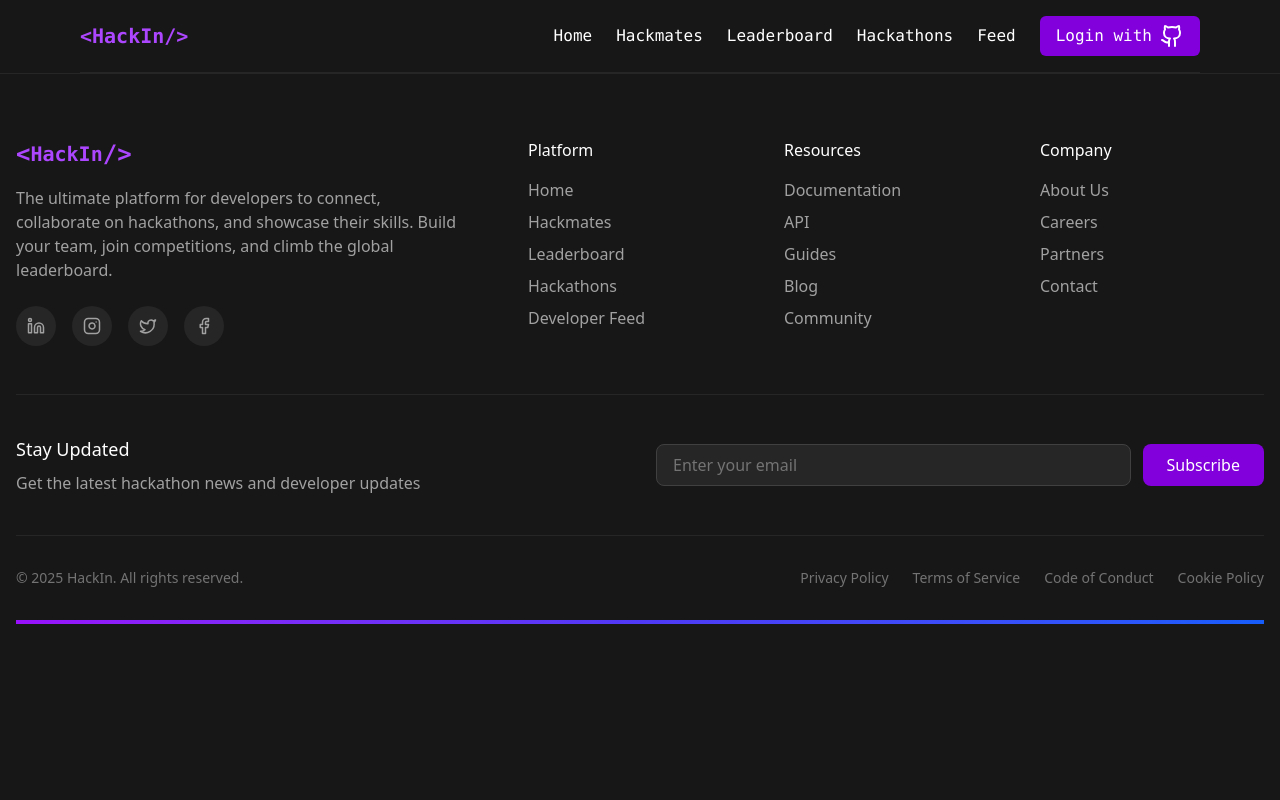
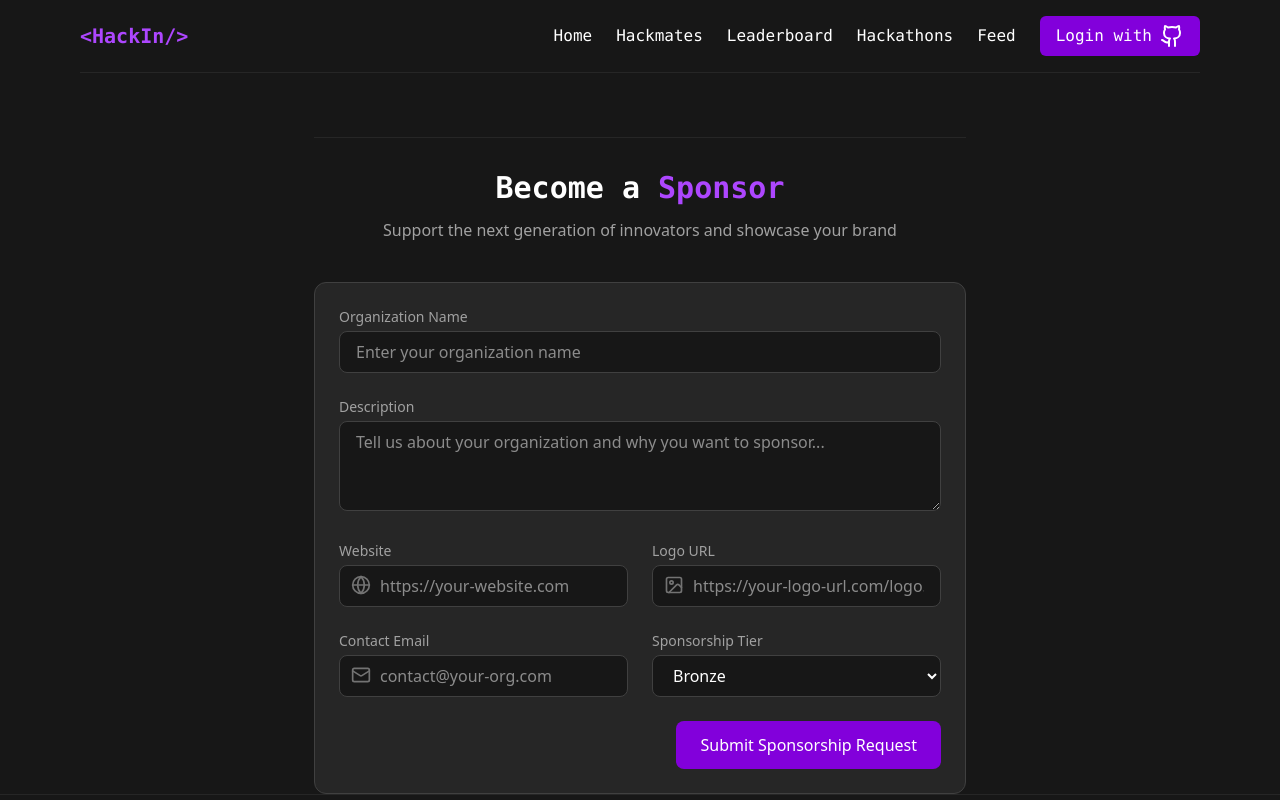
Before and after one commit to vatsalvyas1/HackIn, a React (Vite) app in the folder frontend/: page /add-sponsor in a window 1280 px wide. Shown: the top 800 px of the page. Built offline with nearby package versions, Linux system fonts and the light colour scheme.

Commit message:
feat: add sponsor management feature; implement AddSponsor component and SponsorPlaceholder

```diff
--- a/frontend/src/App.jsx
+++ b/frontend/src/App.jsx
@@ -15,6 +15,7 @@ import Hackathon from './components/Hackathon.jsx'
 import HackathonForm from './components/HackathonForm.jsx'
 import HackathonDetails from './components/HackathonDetails.jsx'
 import JoinHackathon from './components/JoinHackathon.jsx'
+import AddSponsor from './components/AddSponsor.jsx'
 
 function App() {
   return (
@@ -36,6 +37,7 @@ function App() {
         <Route path='/feed' element={<DevFeed />} />
         <Route path='/hackathon/:id' element={<HackathonDetails />} />
         <Route path='/hackathon/:id/apply' element={<JoinHackathon />} />
+        <Route path='/add-sponsor' element={<AddSponsor />} />
       </Routes>
       <Footer />
     </Router>
--- /dev/null
+++ b/frontend/src/components/AddSponsor.jsx
@@ -0,0 +1,206 @@
+import { useState } from "react";
+import { Mail, Globe, Image } from "lucide-react";
+import { backendUrl } from "../constanst.js";
+
+export default function AddSponsor() {
+  const [formData, setFormData] = useState({
+    name: "",
+    description: "",
+    website: "",
+    logo: "",
+    contactEmail: "",
+    tier: "Bronze"
+  });
+
+  const handleChange = (e) => {
+    setFormData((prevFormData) => ({
+      ...prevFormData,
+      [e.target.name]: e.target.value,
+    }));
+  };
+
+  const handleSubmit = async (e) => {
+    e.preventDefault();
+    const storedUser = localStorage.getItem("user");
+    const userId = JSON.parse(storedUser)._id;
+
+    try {
+      const response = await fetch(
+        `${backendUrl}/api/v1/sponsors`,
+        {
+          method: "POST",
+          headers: { "Content-Type": "application/json" },
+          body: JSON.stringify({
+            ...formData,
+            userId,
+          }),
+        }
+      );
+
+      if (!response.ok) {
+        throw new Error("Something went wrong");
+      }
+
+      window.location.reload();
+    } catch (error) {
+      console.log(error);
+    }
+  };
+
+  return (
+    <div className="max-w-5xl mx-auto mt-16 pt-8 border-t border-neutral-800">
+      <div className="text-center mb-10">
+        <h3 className="text-2xl md:text-3xl font-bold text-white mb-3 font-mono">
+          Become a <span className="text-purple-500">Sponsor</span>
+        </h3>
+        <p className="text-neutral-400">
+          Support the next generation of innovators and showcase your brand
+        </p>
+      </div>
+
+      <form
+        onSubmit={handleSubmit}
+        method="post"
+        className="bg-neutral-800 rounded-xl p-6 border border-neutral-700"
+      >
+        <div className="mb-6">
+          <label
+            htmlFor="name"
+            className="block text-sm font-medium text-neutral-400 mb-1"
+          >
+            Organization Name
+          </label>
+          <input
+            type="text"
+            id="name"
+            name="name"
+            value={formData.name}
+            onChange={handleChange}
+            maxLength={100}
+            placeholder="Enter your organization name"
+            className="w-full bg-neutral-900 border border-neutral-700 rounded-lg py-2 px-4 text-white focus:outline-none focus:ring-2 focus:ring-purple-500 focus:border-transparent"
+            required
+          />
+        </div>
+
+        <div className="mb-6">
+          <label
+            htmlFor="description"
+            className="block text-sm font-medium text-neutral-400 mb-1"
+          >
+            Description
+          </label>
+          <textarea
+            id="description"
+            rows={3}
+            name="description"
+            value={formData.description}
+            onChange={handleChange}
+            maxLength={500}
+            placeholder="Tell us about your organization and why you want to sponsor..."
+            className="w-full bg-neutral-900 border border-neutral-700 rounded-lg py-2 px-4 text-white focus:outline-none focus:ring-2 focus:ring-purple-500 focus:border-transparent"
+            required
+          ></textarea>
+        </div>
+
+        <div className="grid grid-cols-1 md:grid-cols-2 gap-6 mb-6">
+          <div>
+            <label
+              htmlFor="website"
+              className="block text-sm font-medium text-neutral-400 mb-1"
+            >
+              Website
+            </label>
+            <div className="relative">
+              <Globe className="absolute left-3 top-2.5 h-5 w-5 text-neutral-500" />
+              <input
+                type="url"
+                id="website"
+                name="website"
+                value={formData.website}
+                onChange={handleChange}
+                placeholder="https://your-website.com"
+                className="w-full bg-neutral-900 border border-neutral-700 rounded-lg py-2 pl-10 pr-4 text-white focus:outline-none focus:ring-2 focus:ring-purple-500 focus:border-transparent"
+                required
+              />
+            </div>
+          </div>
+          <div>
+            <label
+              htmlFor="logo"
+              className="block text-sm font-medium text-neutral-400 mb-1"
+            >
+              Logo URL
+            </label>
+            <div className="relative">
+              <Image className="absolute left-3 top-2.5 h-5 w-5 text-neutral-500" />
+              <input
+                type="url"
+                id="logo"
+                name="logo"
+                value={formData.logo}
+                onChange={handleChange}
+                placeholder="https://your-logo-url.com/logo.png"
+                className="w-full bg-neutral-900 border border-neutral-700 rounded-lg py-2 pl-10 pr-4 text-white focus:outline-none focus:ring-2 focus:ring-purple-500 focus:border-transparent"
+                required
+              />
+            </div>
+          </div>
+        </div>
+
+        <div className="grid grid-cols-1 md:grid-cols-2 gap-6 mb-6">
+          <div>
+            <label
+              htmlFor="contactEmail"
+              className="block text-sm font-medium text-neutral-400 mb-1"
+            >
+              Contact Email
+            </label>
+            <div className="relative">
+              <Mail className="absolute left-3 top-2.5 h-5 w-5 text-neutral-500" />
+              <input
+                type="email"
+                id="contactEmail"
+                name="contactEmail"
+                value={formData.contactEmail}
+                onChange={handleChange}
+                placeholder="contact@your-org.com"
+                className="w-full bg-neutral-900 border border-neutral-700 rounded-lg py-2 pl-10 pr-4 text-white focus:outline-none focus:ring-2 focus:ring-purple-500 focus:border-transparent"
+                required
+              />
+            </div>
+          </div>
+          <div>
+            <label
+              htmlFor="tier"
+              className="block text-sm font-medium text-neutral-400 mb-1"
+            >
+              Sponsorship Tier
+            </label>
+            <select
+              id="tier"
+              name="tier"
+              value={formData.tier}
+              onChange={handleChange}
+              className="w-full bg-neutral-900 border border-neutral-700 rounded-lg py-2 px-4 text-white focus:outline-none focus:ring-2 focus:ring-purple-500 focus:border-transparent"
+            >
+              <option value="Bronze">Bronze</option>
+              <option value="Silver">Silver</option>
+              <option value="Gold">Gold</option>
+              <option value="Platinum">Platinum</option>
+            </select>
+          </div>
+        </div>
+
+        <div className="flex justify-end">
+          <button
+            type="submit"
+            className="bg-purple-700 hover:bg-purple-600 text-white px-6 py-3 rounded-lg font-medium transition-colors duration-300"
+          >
+            Submit Sponsorship Request
+          </button>
+        </div>
+      </form>
+    </div>
+  );
+}
--- /dev/null
+++ b/frontend/src/components/SponsorPlaceholder.jsx
@@ -0,0 +1,27 @@
+import { Link } from "react-router-dom";
+import { Rocket } from "lucide-react";
+
+export default function SponsorPlaceholder() {
+  return (
+    <div className="text-center bg-gradient-to-r from-purple-900/30 to-indigo-900/30 rounded-xl p-8 overflow-hidden relative">
+      <h1 className="text-3xl md:text-4xl mb-4 font-bold font-mono">
+        Become a <span className="text-purple-500">Sponsor</span>
+      </h1>
+      <p className="text-neutral-300 max-w-3xl mx-auto mb-8">
+        Support the next generation of innovators and put your brand in front of thousands of talented developers. Join other industry leaders on <span className="text-purple-500 font-bold">HackIn</span> and connect with the brightest minds in tech through hackathon sponsorships, mentorship opportunities, and exclusive recruiting access.
+      </p>
+      <Link
+        to="/add-sponsor"
+        className="bg-purple-700 hover:bg-purple-600 text-white font-semibold py-3 px-6 rounded-lg transition-colors duration-300 mt-8 inline-flex items-center gap-2"
+      >
+        <Rocket size={20} />
+        Sponsor a Hackathon
+      </Link>
+      <div className="md:block rotate-20 absolute text-purple-200/20 font-medium top-15 right-[-10%] text-xl md:text-5xl font-mono">
+        <p>{"</>"}$$$$$$$$$</p>
+        <p>$$$$$$$$$$$</p>
+        <p>$$$$$$$$$$$</p>
+      </div>
+    </div>
+  );
+}
```
Also changed, not shown: 1 other file (tests, documents, lock files or other folders).
